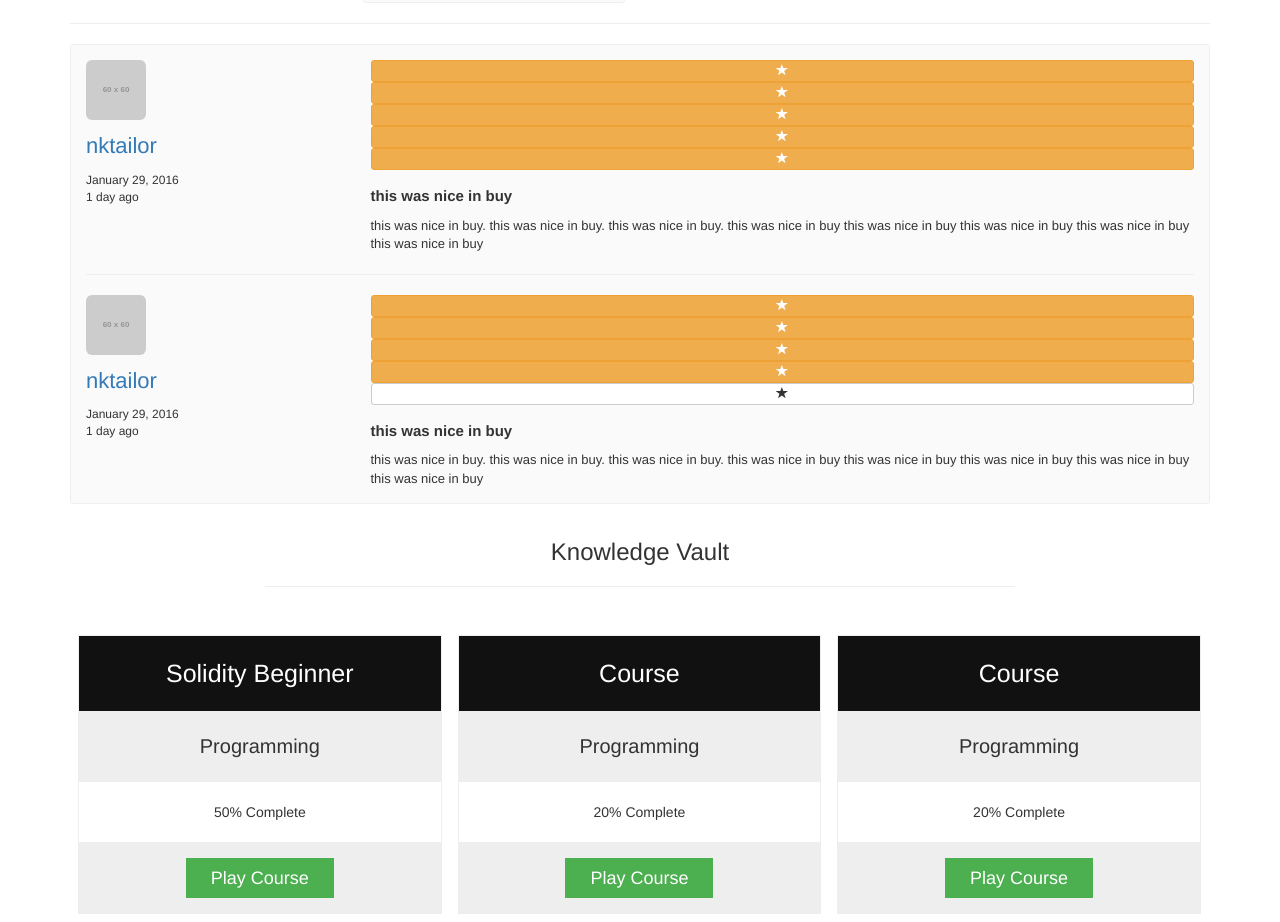
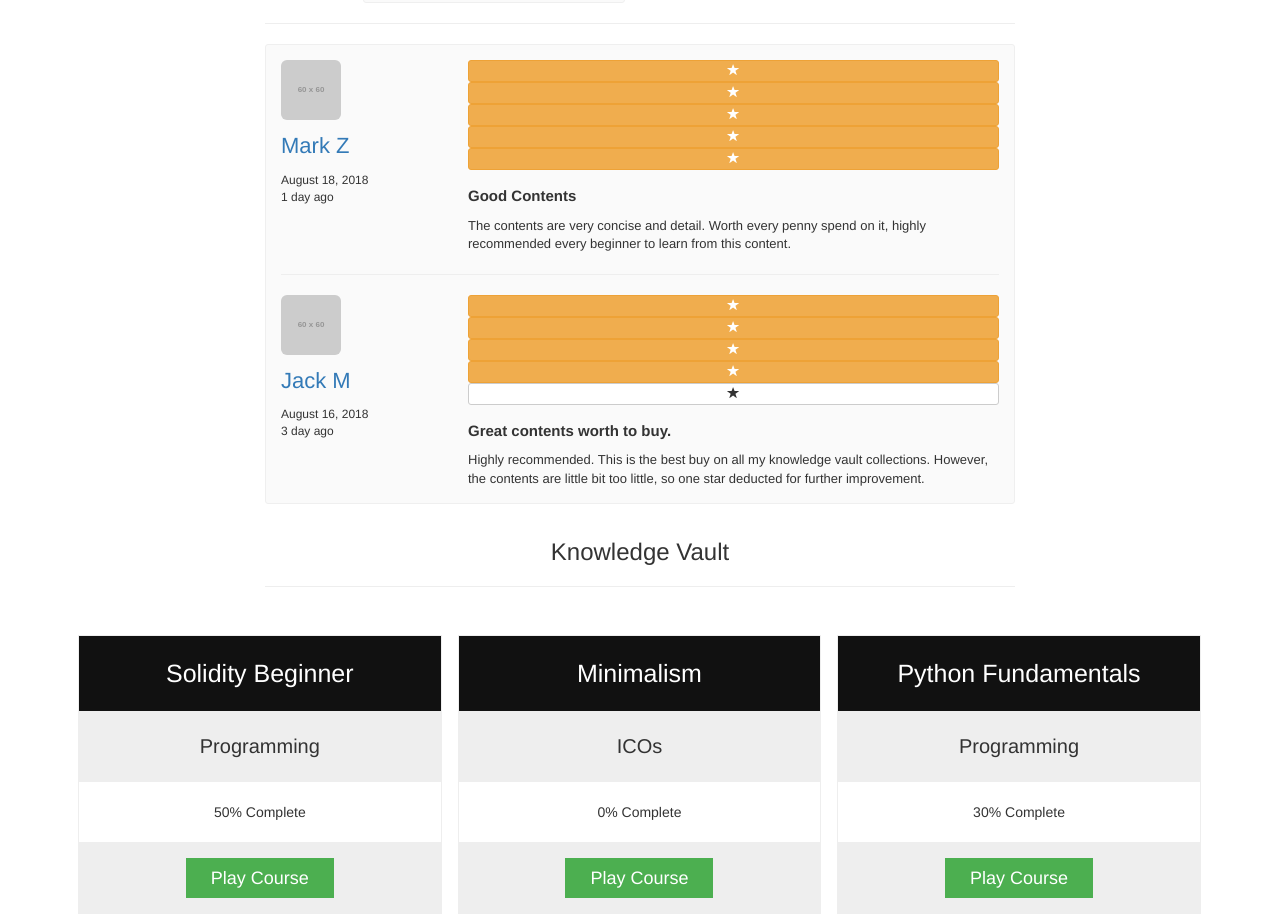
Before and after one commit to sauravtom/gyanchain, a website with bundled scripts: page src/library.html in a window 1280 px wide. Shown: the part 888-1810 px from the top of the page. Built offline with nearby package versions, Linux system fonts and the light colour scheme; no server answers; placeholder pictures from the web are drawn by us; a script that the page names is missing.

Commit message:
minor UI updates

```diff
--- a/src/library.html
+++ b/src/library.html
@@ -170,14 +170,15 @@
       </div>
 
       <div class="row">
-        <div class="col-sm-12">
+        <div class="col-sm-2"></div>
+        <div class="col-sm-8">
           <hr/>
           <div class="review-block">
             <div class="row">
               <div class="col-sm-3">
                 <img src="http://dummyimage.com/60x60/666/ffffff&text=No+Image" class="img-rounded">
-                <div class="review-block-name"><a href="#">nktailor</a></div>
-                <div class="review-block-date">January 29, 2016<br/>1 day ago</div>
+                <div class="review-block-name"><a href="#">Mark Z</a></div>
+                <div class="review-block-date">August 18, 2018<br/>1 day ago</div>
               </div>
               <div class="col-sm-9">
                 <div class="review-block-rate">
@@ -197,16 +198,16 @@
                     <span class="glyphicon glyphicon-star" aria-hidden="true"></span>
                   </button>
                 </div>
-                <div class="review-block-title">this was nice in buy</div>
-                <div class="review-block-description">this was nice in buy. this was nice in buy. this was nice in buy. this was nice in buy this was nice in buy this was nice in buy this was nice in buy this was nice in buy</div>
+                <div class="review-block-title">Good Contents</div>
+                <div class="review-block-description">The contents are very concise and detail. Worth every penny spend on it, highly recommended every beginner to learn from this content.</div>
               </div>
             </div>
             <hr/>
             <div class="row">
               <div class="col-sm-3">
                 <img src="http://dummyimage.com/60x60/666/ffffff&text=No+Image" class="img-rounded">
-                <div class="review-block-name"><a href="#">nktailor</a></div>
-                <div class="review-block-date">January 29, 2016<br/>1 day ago</div>
+                <div class="review-block-name"><a href="#">Jack M</a></div>
+                <div class="review-block-date">August 16, 2018<br/>3 day ago</div>
               </div>
               <div class="col-sm-9">
                 <div class="review-block-rate">
@@ -226,12 +227,13 @@
                     <span class="glyphicon glyphicon-star" aria-hidden="true"></span>
                   </button>
                 </div>
-                <div class="review-block-title">this was nice in buy</div>
-                <div class="review-block-description">this was nice in buy. this was nice in buy. this was nice in buy. this was nice in buy this was nice in buy this was nice in buy this was nice in buy this was nice in buy</div>
+                <div class="review-block-title">Great contents worth to buy.</div>
+                <div class="review-block-description">Highly recommended. This is the best buy on all my knowledge vault collections. However, the contents are little bit too little, so one star deducted for further improvement.</div>
               </div>
             </div>
           </div>
         </div>
+        <div class="col-sm-2"></div>
       </div>
 
       <!-- List of Course -->
@@ -253,17 +255,17 @@
         </div>
         <div class="columns">
           <ul class="price">
-            <li class="header">Course</li>
-            <li class="grey">Programming</li>
-            <li>20% Complete</li>
+            <li class="header">Minimalism</li>
+            <li class="grey">ICOs</li>
+            <li>0% Complete</li>
             <li class="grey"><a href="#" class="button">Play Course</a></li>
           </ul>
         </div>
         <div class="columns">
           <ul class="price">
-            <li class="header">Course</li>
+            <li class="header">Python Fundamentals</li>
             <li class="grey">Programming</li>
-            <li>20% Complete</li>
+            <li>30% Complete</li>
             <li class="grey"><a href="#" class="button">Play Course</a></li>
           </ul>
         </div>
```
